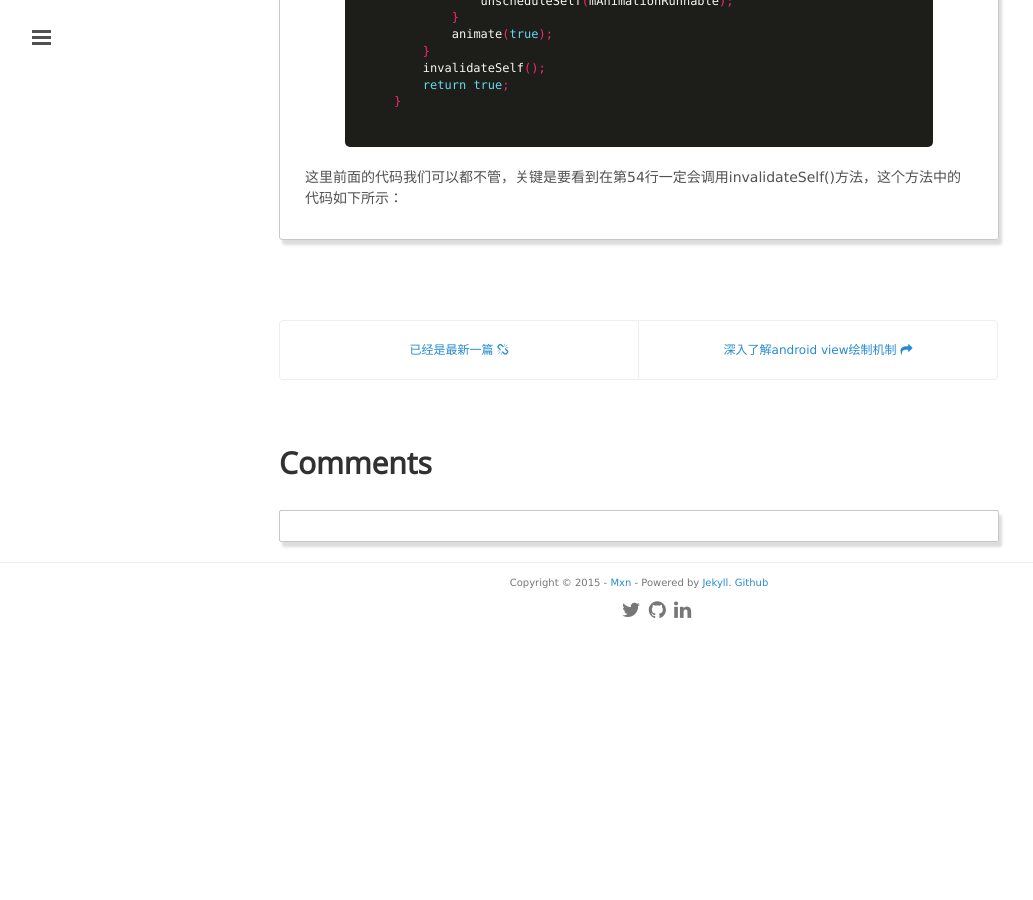
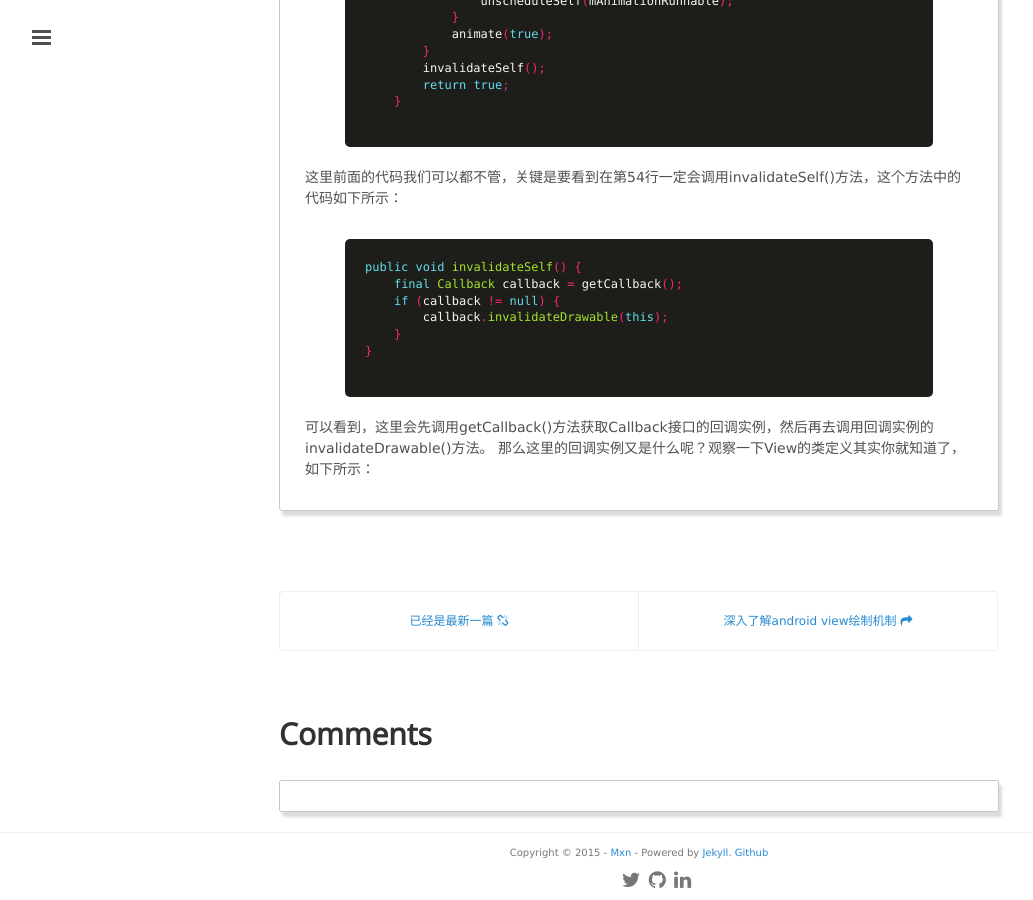
Before and after one commit to mxn21/mxn21.github.io, a Jekyll site: the page built from _posts/2015-7-16-android view状态及重绘流程分析.md, in a window 1280 px wide and 900 px high, scrolled down 7565 px. Shown: the whole window, without its empty margins (1-1034 px from the left). Built offline with Jekyll 4.4.1, drawn with Linux system fonts in a browser that asks for light colours; Markdown is read by kramdown in place of the engine named in the settings; comment, search, counter and statistics services are not loaded; before the commit the page ends 8200 px from its top, so only the background shows below that.

Commit message:
2423423
23423342

```diff
--- a/_posts/2015-7-16-android view状态及重绘流程分析.md
+++ b/_posts/2015-7-16-android view状态及重绘流程分析.md
@@ -343,3 +343,15 @@
     {% endhighlight %}
 
 这里前面的代码我们可以都不管，关键是要看到在第54行一定会调用invalidateSelf()方法，这个方法中的代码如下所示：
+
+    {% highlight java  %}
+public void invalidateSelf() {
+    final Callback callback = getCallback();
+    if (callback != null) {
+        callback.invalidateDrawable(this);
+    }
+}
+     {% endhighlight %}
+
+可以看到，这里会先调用getCallback()方法获取Callback接口的回调实例，然后再去调用回调实例的invalidateDrawable()方法。
+那么这里的回调实例又是什么呢？观察一下View的类定义其实你就知道了，如下所示：
```
